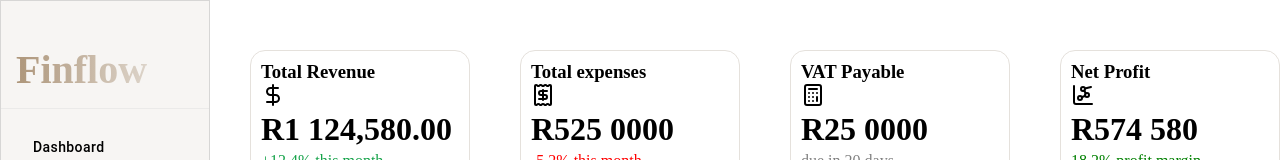
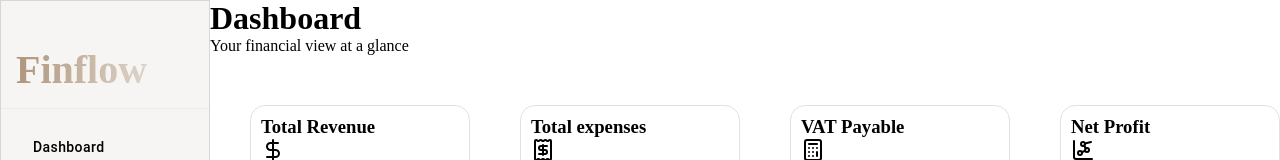
Before and after one commit to Nandisa27457/FinFlow_DashBoard-, a React (Vite) app: page / in a window 1280 px wide. Shown: the top 160 px of the page. Built offline with nearby package versions, Linux system fonts and the light colour scheme; some icons are missing.

Commit message:
Added dashboard heading into Dashboard page

```diff
--- a/src/Pages/Dashboard.tsx
+++ b/src/Pages/Dashboard.tsx
@@ -7,6 +7,12 @@ const Dashboard = () => {
     return (
         <>
             <Layout>
+                <div>
+                    <h1>
+                        Dashboard
+                    </h1>
+                    <p>Your financial view at a glance</p>
+                </div>
                 <div className="card-container">
                     <div className="Revenue">
                         <FinflowCard title="Total Revenue">
```
